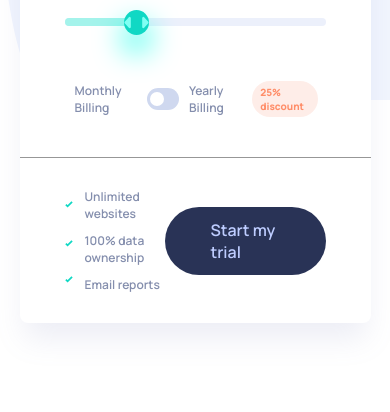
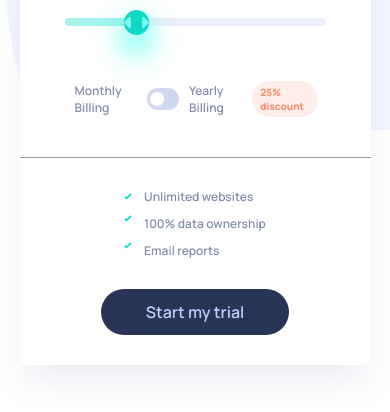
Before and after one commit to nlukic97/bonus_zadatak_6, a website with bundled scripts: page public/index.html in a window 390 px wide. Shown: the part 420-832 px from the top of the page. Built offline with nearby package versions, Linux system fonts and the light colour scheme.

Commit message:
finished everything, just have to redesign the slider and two titles part

```diff
--- a/public/scss/imports/_mediaQuery.scss
+++ b/public/scss/imports/_mediaQuery.scss
@@ -2,4 +2,12 @@
     .container {
         width: 90%;
     }
+
+    .footer {
+        flex-direction: column;
+
+        .btn {
+            margin-top: 30px;
+        }
+    }
 }
```
Also changed, not shown: public/css/style.css.
